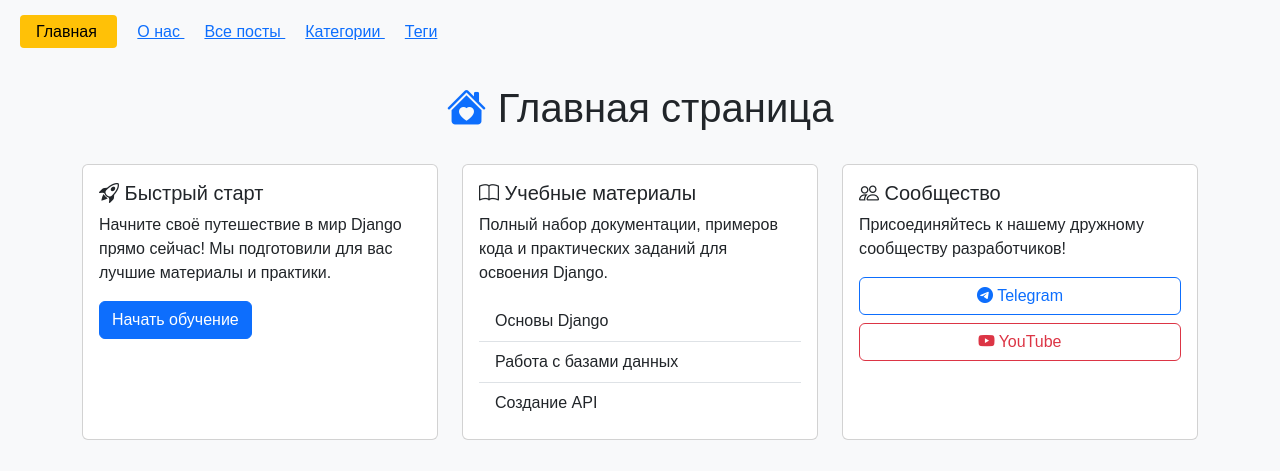
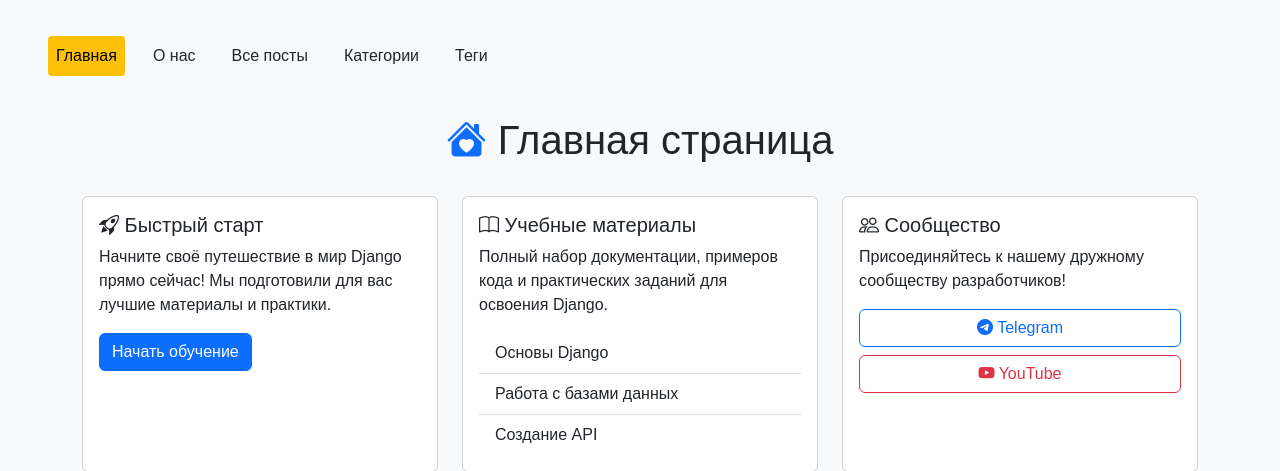
Before and after one commit to VladimirMonin/django_422, a Django app: page / in a window 1280 px wide. Shown: the top 471 px of the page. Run offline with Django 5.2, Linux system fonts and the light colour scheme.

Commit message:
templates: оформление бургер меню - микс из BS и собственного

```diff
--- a/python_blog/templates/menu_include.html
+++ b/python_blog/templates/menu_include.html
@@ -1,12 +1,19 @@
-<nav>
-    <ul>
+<nav class="navbar navbar-expand-md">
+    <div class="container-fluid">
+        <button class="navbar-toggler" type="button" data-bs-toggle="collapse" data-bs-target="#navbarNav">
+            <span class="navbar-toggler-icon"></span>
+        </button>
+        <div class="collapse navbar-collapse" id="navbarNav">
+            <ul class="navbar-nav">
                 {% for item in menu_items %}
-            <li>
-                <a href="{% url item.url_name %}"
-                   class="{% if item.is_active %}active{% endif %}">
+                    <li class="nav-item">
+                        <a class="nav-link {% if item.is_active %}active{% endif %}"
+                           href="{% url item.url_name %}">
                             {{ item.title }}
                         </a>
                     </li>
                 {% endfor %}
             </ul>
+        </div>
+    </div>
 </nav>
--- a/static/css/main.css
+++ b/static/css/main.css
@@ -1,3 +1,4 @@
+/* Базовая структура страницы */
 body {
     min-height: 100vh;
     display: flex;
@@ -16,10 +17,11 @@ footer {
     margin-top: auto;
     padding: 20px;
     text-align: center;
-  background-color: #212529; /* Темный цвет BS5 */
+    background-color: #212529;
     color: #ffffff;
   }
 
+  /* Навигация - базовые стили */
   nav ul {
     list-style: none;
     padding: 0;
@@ -30,10 +32,62 @@ nav ul li {
     margin-right: 20px;
   }
 
+  nav ul li a {
+      color: #212529;
+      text-decoration: none;
+  }
+
+  nav ul li a:hover {
+      color: #000000;
+      text-decoration: none;
+  }
+
+  /* Bootstrap Navbar кастомизация */
+  .navbar {
+      background-color: #f8f9fa;
+      padding: 1rem;
+  }
+
+  .navbar-nav {
+      width: 100%;
+  }
+
+  .nav-link {
+      color: #212529;
+      text-decoration: none;
+      padding: 0.5rem 1rem;
+  }
+
+  .nav-link:hover {
+      color: #000000;
+  }
+
+  /* Активные элементы навигации */
   .active {
     color: #000000;
-  background-color: #ffc107; /* Желтый цвет BS5 */
+    background-color: #ffc107;
     padding: 8px 16px;
     border-radius: 4px;
     text-decoration: none;
   }
+
+  .nav-link.active {
+      color: #000000;
+      background-color: #ffc107;
+      border-radius: 4px;
+  }
+
+  /* Медиа-запросы для мобильных устройств */
+  @media (max-width: 991px) {
+      .navbar-nav {
+          padding: 1rem 0;
+      }
+
+      .nav-item {
+          margin-bottom: 0.5rem;
+      }
+
+      .nav-link.active {
+          display: inline-block;
+      }
+  }
```
Lines whose indentation alone changed are shown as unchanged.
